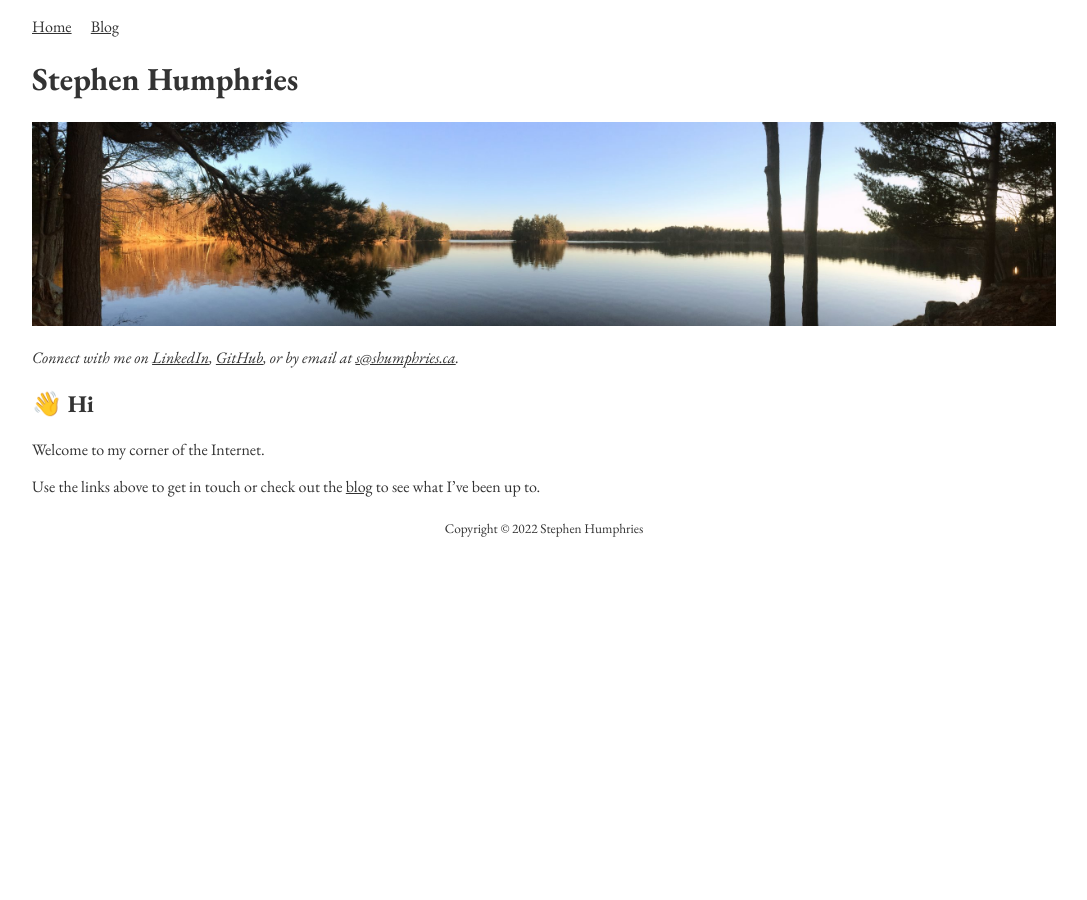
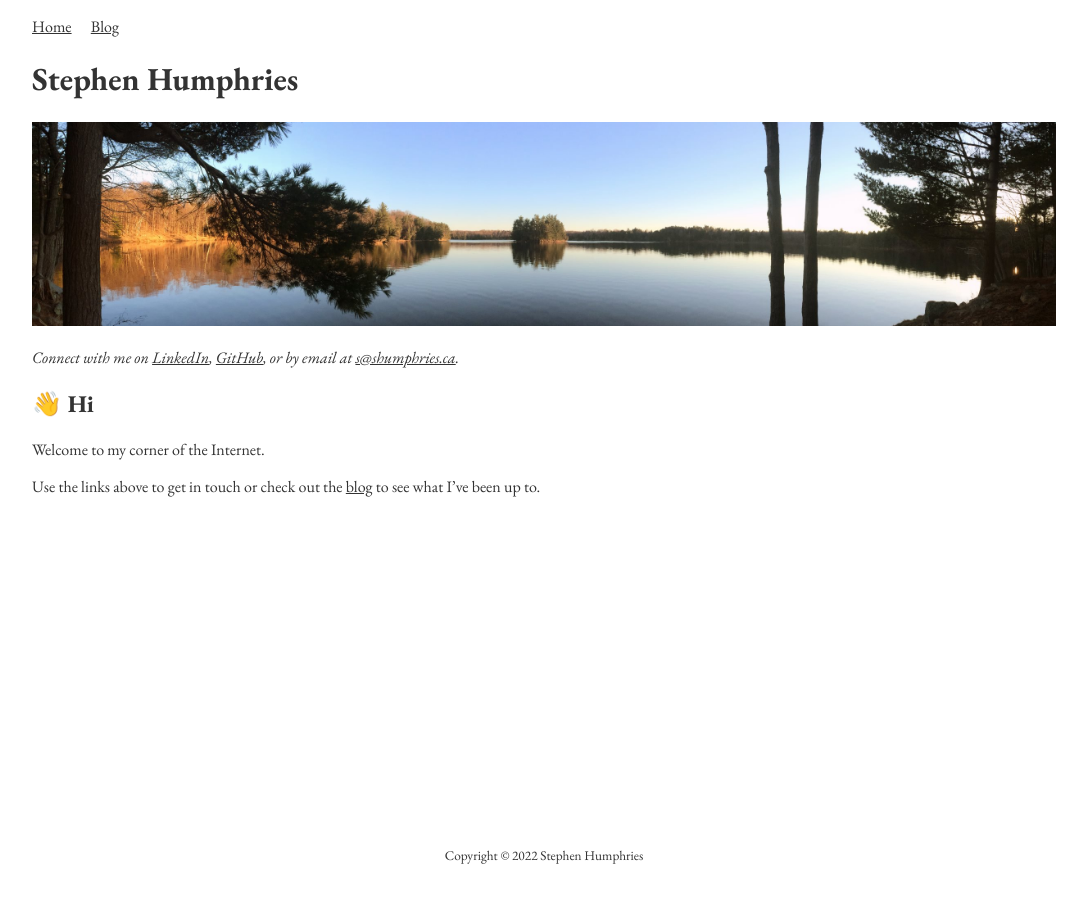
Before and after one commit to sjahu/sjahu.github.io, a Jekyll site: the page built from index.md, in a window 1280 px wide. Shown: the whole page, without its empty margins (96-1183 px from the left). Built offline with Jekyll 4.4.1, drawn with Linux system fonts in a browser that asks for light colours.

Commit message:
Pin footer to bottom of page

```diff
--- a/_layouts/default.html
+++ b/_layouts/default.html
@@ -9,22 +9,28 @@
 </head>
 
 <body>
+  <div id="default-container">
+    <div id="default-header">
       {% unless page.no_header_footer %}
       <nav>
         <a href="/">Home</a>
         <a href="/blog">Blog</a>
       </nav>
       {% endunless %}
+    </div>
 
-  <div class="default-content">
+    <div id="default-content">
       {{ content }}
     </div>
 
+    <div id="default-footer">
       {% unless page.no_header_footer %}
       <footer>
-    <center><sub>Copyright &copy; {{ site.time | date: "%Y" }} {{ site.copyright }}</sub></center>
+        <small>Copyright &copy; {{ site.time | date: "%Y" }} {{ site.copyright }}</small>
       </footer>
       {% endunless %}
+    </div>
+  </div>
 </body>
 
 </html>
--- a/_sass/default.scss
+++ b/_sass/default.scss
@@ -1,10 +1,43 @@
+$footer-height: 40px;
+$padding: 16px;
+$max-width: 1024px;
+
+html {
+  height: 100%;
+}
+
 body {
-  max-width: 1024px;
-  margin: 0 auto;
-  padding: 16px;
   font-family: "EB Garamond", "Times New Roman", "serif";
   word-wrap: break-word;
   color: #333;
+  height: 100%;
+  max-width: $max-width;
+  margin: auto;
+  padding-left: $padding;
+  padding-right: $padding;
+}
+
+#default-container {
+  min-height: 100%;
+  position: relative;
+}
+
+#default-header {
+  padding-top: $padding;
+}
+
+#default-content {
+  padding-bottom: $padding + $footer-height;
+}
+
+#default-footer {
+  position: absolute;
+  bottom: 0;
+  height: $footer-height;
+  padding-bottom: $padding;
+  overflow: hidden;
+  text-align: center;
+  width: 100%;
 }
 
 img {
```
Lines whose indentation alone changed are shown as unchanged.
